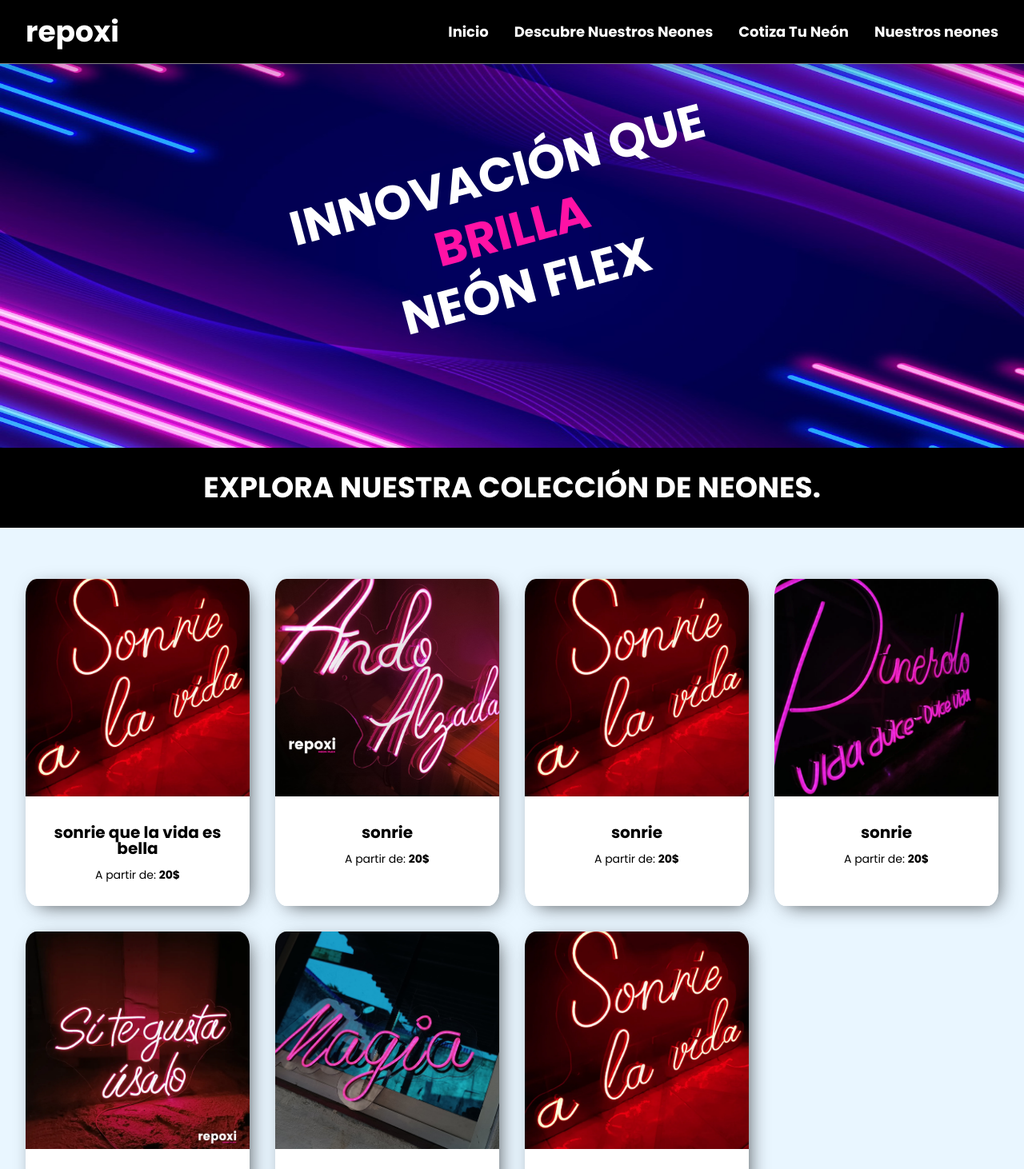
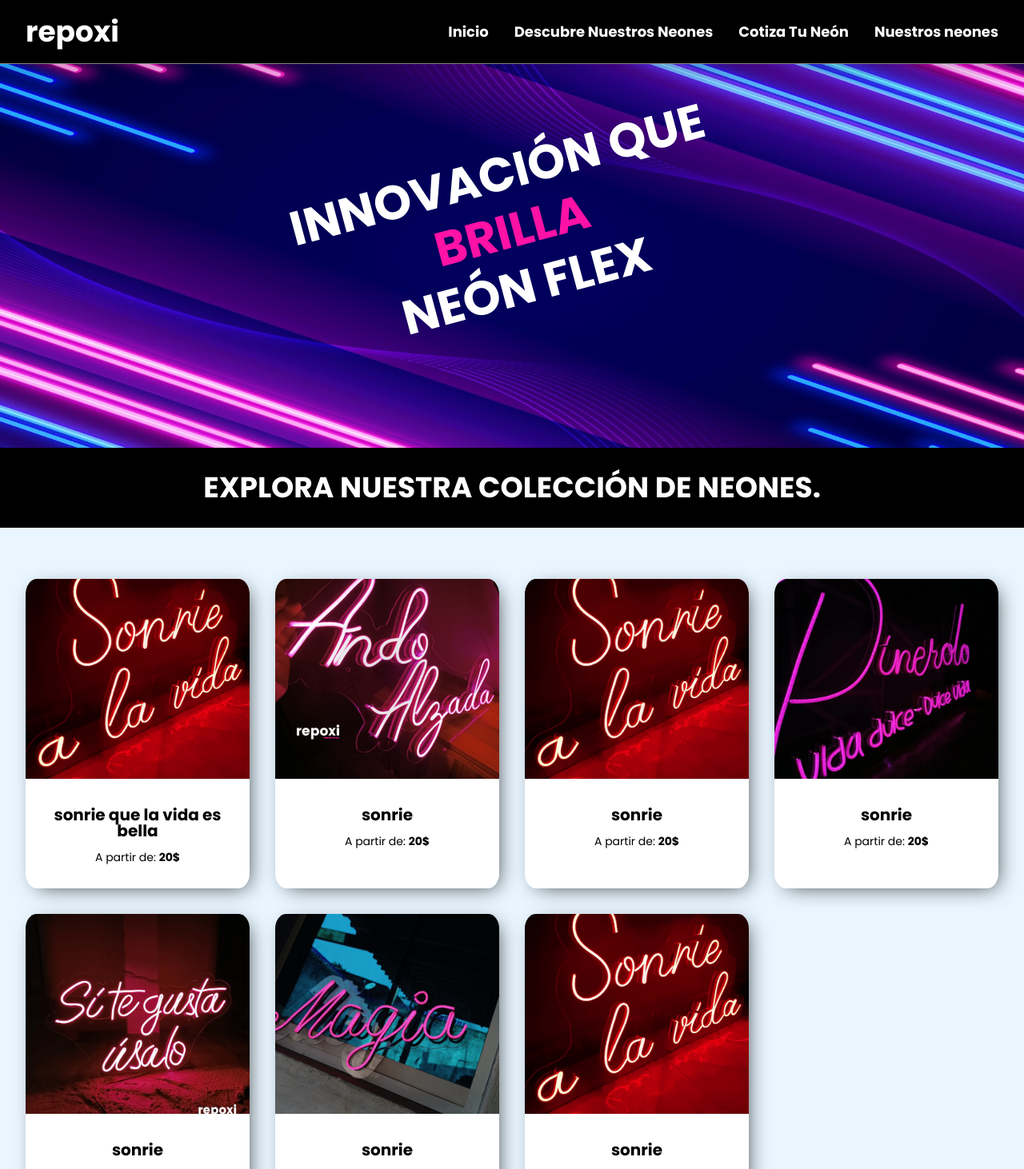
Before and after one commit to aten039/repoxi_react_vite, a React (Vite) app: page /neon in a window 1280 px wide. Shown: the top 1462 px of the page at 80% size. Built offline with nearby package versions, Linux system fonts and the light colour scheme.

Commit message:
media, min-width img card

```diff
--- a/src/components/ui/cardNeon/CardNeon.module.css
+++ b/src/components/ui/cardNeon/CardNeon.module.css
@@ -5,40 +5,6 @@
     margin-bottom: 10px;
     transition: all ease 0.5s;
     margin-bottom: 1rem;
-}
-
-.img{
-    width: 100%;
-    height: 15rem;
-    object-fit: cover;
-}
-@media(min-width:762px){
-
-    .img{
-        height: 15rem;
-    }
-}
-@media(min-width:991px){
-    .img{
-        height: 17rem;
-    }
-    .tittle, .content_text{
-        font-size: var(--text-xl);
-    }
-
-}
-@media(min-width:1700px){
-    .img{
-        height: 22rem;
-    }
-     .tittle, .content_text{
-        font-size: var(--text-2xl);
-    }
-}
-@media(min-width:2400px){
-    .img{
-        height: 30rem;
-    }
 }
 .card{
     transition: all ease 0.5s;
@@ -70,6 +36,70 @@
     font-weight: bold;
 }
 
+.img{
+    width: 100%;
+    height: 170px;
+    object-fit: cover;
+}
+@media(min-width:450px){
+
+    .img{
+        height: 200px;
+    }
+}
+@media(min-width:550px){
+
+    .img{
+        height: 250px;
+    }
+}
+@media(min-width:762px){
+
+    .img{
+        height: 200px;
+    }
+}
+@media(min-width:862px){
+
+    .img{
+        height: 250px;
+    }
+}
+
+@media(min-width:991px){
+    .img{
+        height: 200px;
+    }
+    .tittle, .content_text{
+        font-size: var(--text-xl);
+    }
+
+}
+@media(min-width:1200px){
+    .img{
+        height: 220px;
+    }
+}
+@media(min-width:1200px){
+    .img{
+        height: 250px;
+    }
+}
+@media(min-width:1700px){
+    .img{
+        height: 300px;
+    }
+     .tittle, .content_text{
+        font-size: var(--text-2xl);
+    }
+}
+
+@media(min-width:2400px){
+    .img{
+        height: 30rem;
+    }
+}
+
 .card:hover{
     transform: scale(1.05);
 }
```
